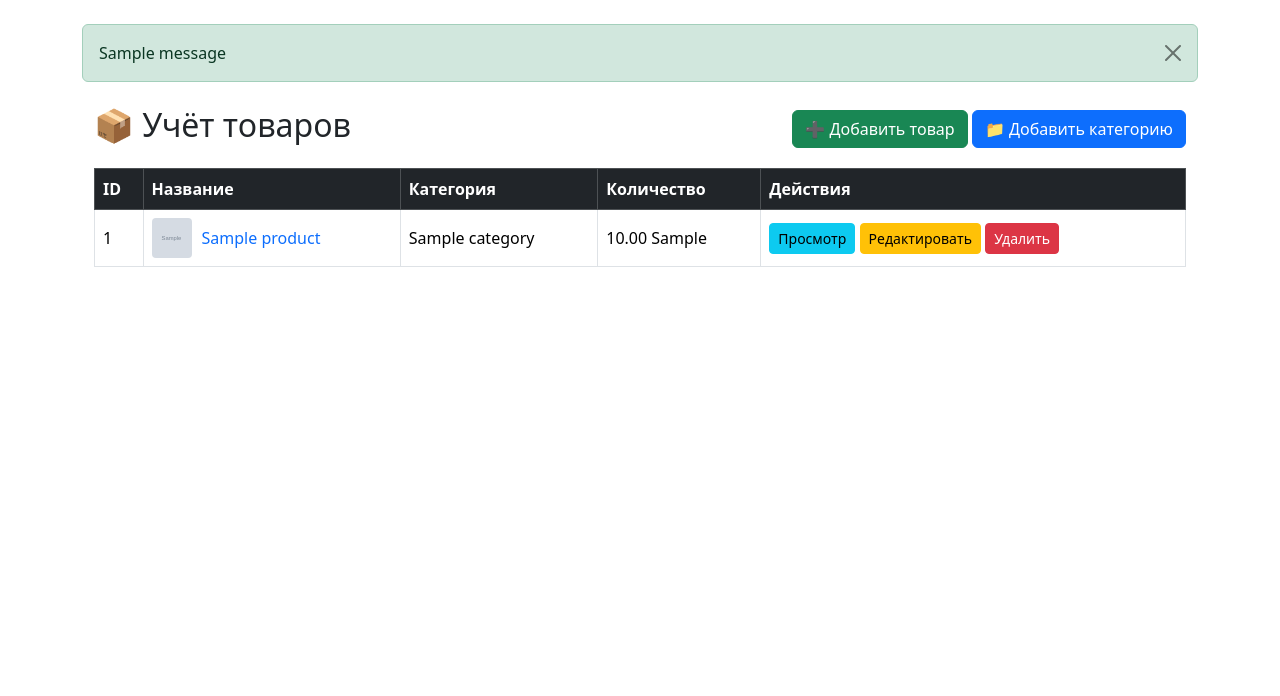
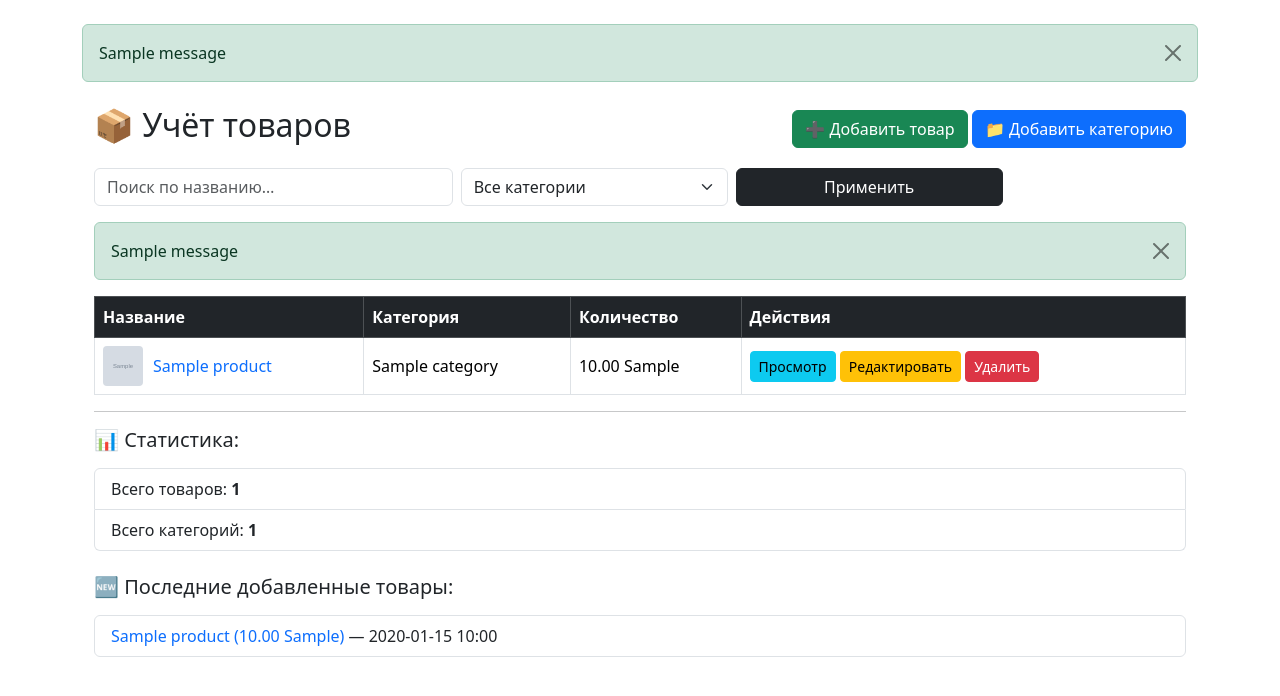
Before and after one commit to NikM19/inventory-app, a Flask app: template templates/index.html in a window 1280 px wide. Shown: the part 56-752 px from the top of the page. Run offline with Flask 3, Linux system fonts and the light colour scheme; tables that the repository leaves empty hold one stand-in row (values such as "Sample post"); the template is opened without the code that fills it: values that come from a table or form of the project are taken from there, most other values are stand-ins (such as "Sample title", 1, 10 or a date in 2020); grey boxes marked "Sample" are stand-in pictures; one stand-in notice (Sample message) is shown.

Commit message:
Hide product ID from product list

```diff
--- a/templates/index.html
+++ b/templates/index.html
@@ -1,4 +1,5 @@
 {% extends 'base.html' %}
+
 {% block content %}
 <div class="container mt-4">
   <div class="d-flex justify-content-between align-items-center mb-3">
@@ -9,11 +10,37 @@
     </div>
   </div>
 
+  <form class="row g-2 mb-3" method="get">
+    <div class="col-md-4">
+      <input type="text" name="q" class="form-control" placeholder="Поиск по названию…" value="{{ search_query }}">
+    </div>
+    <div class="col-md-3">
+      <select name="category_id" class="form-select">
+        <option value="">Все категории</option>
+        {% for category in categories %}
+        <option value="{{ category.id }}" {% if category.id == category_id %}selected{% endif %}>{{ category.name }}</option>
+        {% endfor %}
+      </select>
+    </div>
+    <div class="col-md-3">
+      <button type="submit" class="btn btn-dark w-100">Применить</button>
+    </div>
+  </form>
+
+  {% with messages = get_flashed_messages(with_categories=true) %}
+  {% if messages %}
+    {% for category, message in messages %}
+      <div class="alert alert-{{ category }} alert-dismissible fade show" role="alert">
+        {{ message }}
+        <button type="button" class="btn-close" data-bs-dismiss="alert"></button>
+      </div>
+    {% endfor %}
+  {% endif %}
+  {% endwith %}
 
   <table class="table table-bordered align-middle table-hover">
     <thead class="table-dark">
       <tr>
-        <th>ID</th>
         <th>Название</th>
         <th>Категория</th>
         <th>Количество</th>
@@ -23,7 +50,6 @@
     <tbody>
       {% for product in products %}
       <tr>
-        <td>{{ product.id }}</td>
         <td>
           <a href="{{ url_for('view', product_id=product.id) }}" class="d-flex align-items-center text-decoration-none">
             {% if product.image_url %}
@@ -47,5 +73,25 @@
       {% endfor %}
     </tbody>
   </table>
+
+  <hr>
+
+  <h5 class="mb-3">📊 Статистика:</h5>
+  <ul class="list-group mb-4">
+    <li class="list-group-item">Всего товаров: <strong>{{ total_products }}</strong></li>
+    <li class="list-group-item">Всего категорий: <strong>{{ total_categories }}</strong></li>
+  </ul>
+
+  <h5 class="mb-3">🆕 Последние добавленные товары:</h5>
+  <ul class="list-group">
+    {% for product in recent_products %}
+    <li class="list-group-item">
+      <a href="{{ url_for('view', product_id=product.id) }}" class="text-decoration-none">
+        {{ product.name }} ({{ product.quantity }} {{ product.unit }})
+      </a>
+      — {{ product.created_at.strftime('%Y-%m-%d %H:%M') }}
+    </li>
+    {% endfor %}
+  </ul>
 </div>
 {% endblock %}
```
